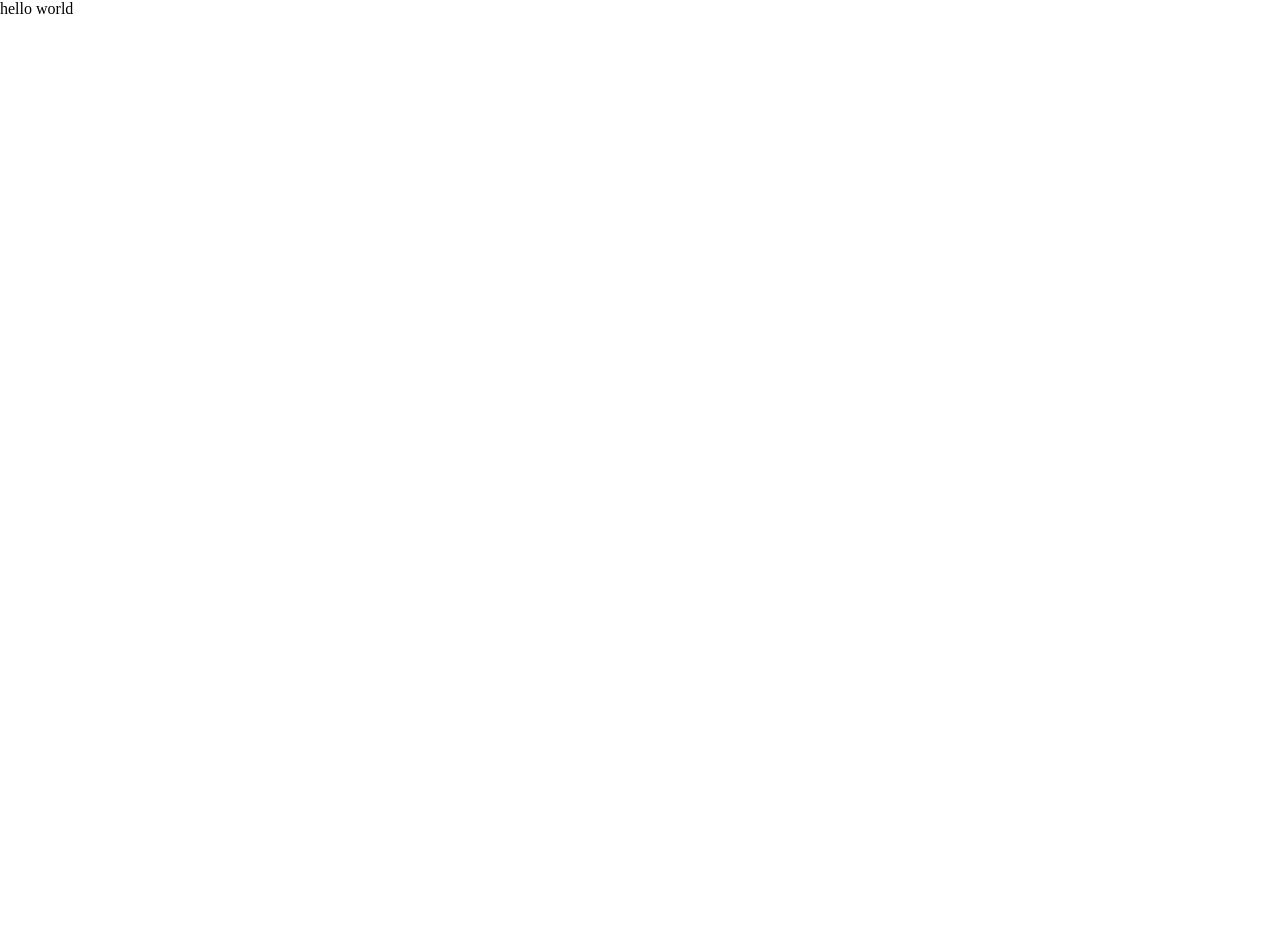
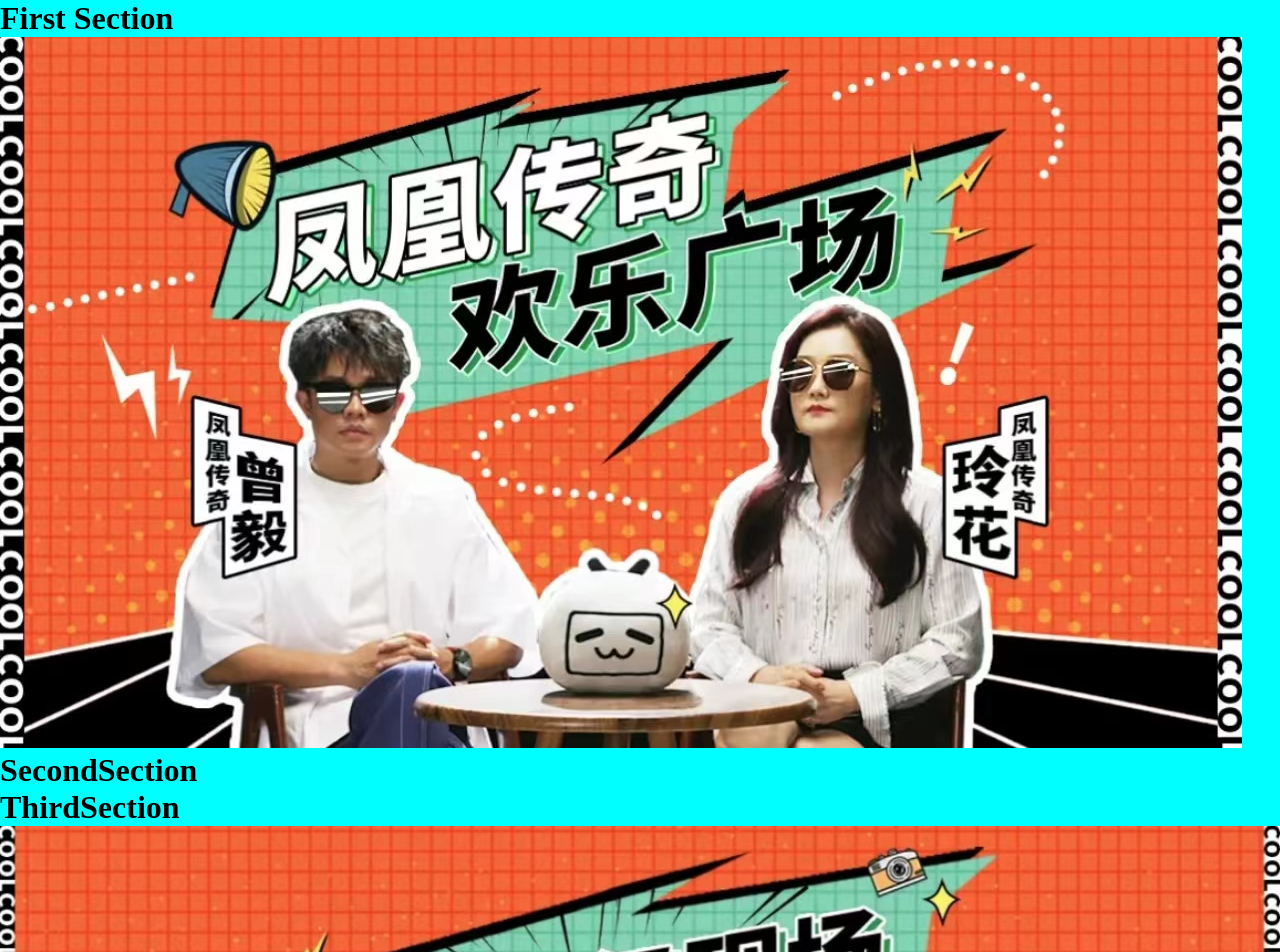
Before and after one commit to zwsnail/bilibili-activity-demo, a React (Create React App) app: page / in a window 1280 px wide. Shown: the top 952 px of the page. Before the commit the page ends 800 px from the top, so only its background shows below. Built offline with nearby package versions, Linux system fonts and the light colour scheme.

Commit message:
完成第一部分和第三部分样式

```diff
--- a/src/App.tsx
+++ b/src/App.tsx
@@ -1,10 +1,16 @@
 import React from 'react';
+import styles from './styles.module.scss';
+import FirstSection from './sections/FirstSection';
+import SecondSection from './sections/SecondSection';
+import ThirdSection from './sections/ThirdSection';
 import './global.scss';
 
 function App() {
   return (
-    <div className="App">
-      hello world
+    <div className={styles.app}>
+      <FirstSection />
+      <SecondSection />
+      <ThirdSection />
     </div>
   );
 }
--- /dev/null
+++ b/src/sections/FirstSection/index.tsx
@@ -0,0 +1,14 @@
+import { FC } from "react";
+import BannerImage from "../../assets/banner.jpg";
+import styles from "./styles.module.scss";
+
+const FirstSection: FC = () => {
+    return (
+        <div className="styles.firstSection">
+            <h1>First Section</h1>
+            <img src={BannerImage} alt="Banner" />
+        </div>
+    )
+}
+
+export default FirstSection;
--- /dev/null
+++ b/src/sections/FirstSection/styles.module.scss
@@ -0,0 +1,5 @@
+.firstSection {
+    img {
+        width: 100%;
+    }
+}
--- /dev/null
+++ b/src/sections/SecondSection/index.tsx
@@ -0,0 +1,11 @@
+import { FC } from "react";
+
+const SecondSection: FC = () => {
+    return (
+        <div>
+            <h1>SecondSection</h1>
+        </div>
+    )
+}
+
+export default SecondSection;
--- /dev/null
+++ b/src/sections/SecondSection/styles.module.scss
@@ -0,0 +1,5 @@
+.secondSection {
+    img {
+        width: 100%;
+    }
+}
--- /dev/null
+++ b/src/sections/ThirdSection/index.tsx
@@ -0,0 +1,23 @@
+import { FC } from "react";
+import styles from "./styles.module.scss";
+import CommentsImage from "../../assets/comment.jpg";
+import Title1Image from "../../assets/title1.jpg";
+import Title2Image from "../../assets/title2.jpg";
+
+const ThirdSection: FC = () => {
+    return (
+        <div className={styles.thirdSection}>
+            <h1>ThirdSection</h1>
+            <img src={Title1Image} alt="Title1" />
+
+            <img className={styles.comment} src={CommentsImage} alt="Comments" />
+
+            <img src={Title2Image} alt="Title2" />
+
+            <img className={styles.comment} src={CommentsImage} alt="Comments" />
+
+        </div>
+    )
+}
+
+export default ThirdSection;
--- /dev/null
+++ b/src/sections/ThirdSection/styles.module.scss
@@ -0,0 +1,10 @@
+.thirdSection {
+    img {
+        width: 100%;
+
+        &.comment {
+            padding: 16px;
+            border-radius: 20px;
+        }
+    }
+}
--- /dev/null
+++ b/src/styles.module.scss
@@ -0,0 +1,3 @@
+.app {
+    background-color: aqua;
+}
```
